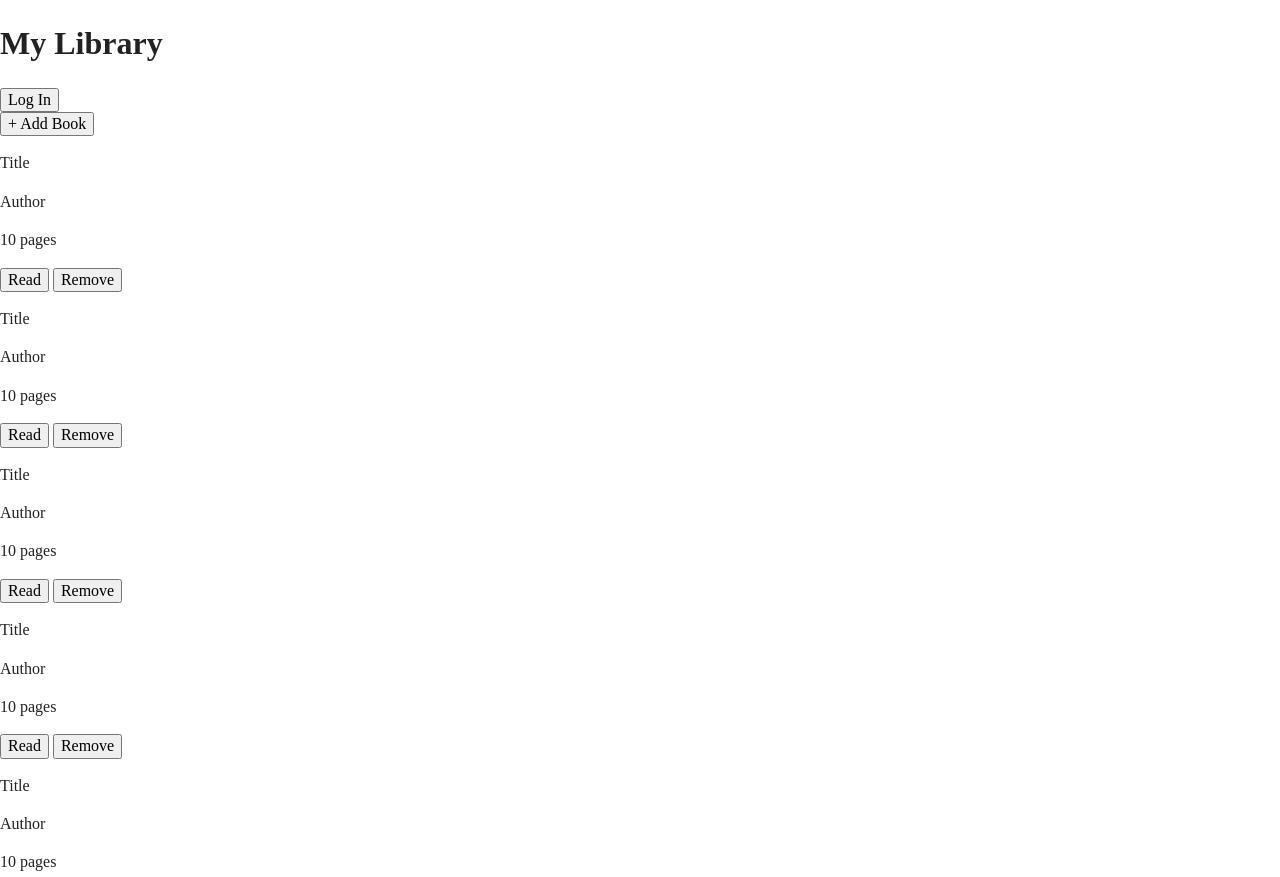
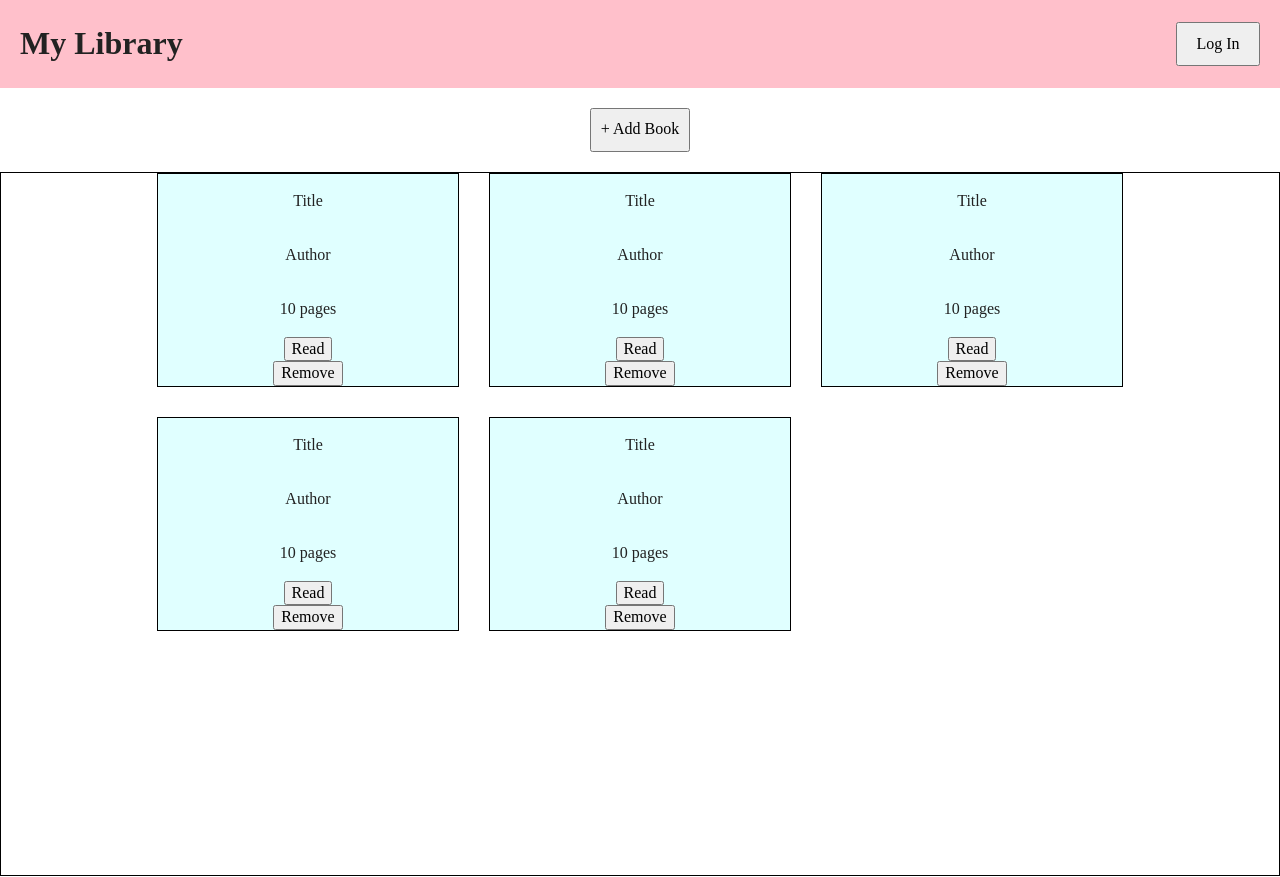
Before and after one commit to josefggx/book-library-project, a website: page index.html in a window 1280 px wide. Shown: the top 877 px of the page. Drawn offline with Linux system fonts and the light colour scheme.

Commit message:
Template styles

```diff
--- a/css/main.css
+++ b/css/main.css
@@ -88,11 +88,67 @@ textarea {
 }
 
 /* ==========================================================================
-   Author's custom styles
+  Author's custom styles
    ========================================================================== */
+   div#header-container {
+    display: flex;
+    justify-content: space-between;
+    min-width: 280px;
+    max-width: 1280px;
+    padding: 0 20px 0 20px;
+    background-color: pink;
+    align-items: center;
+    margin-left: auto;
+    margin-right: auto;
+  }
+
+
+  header > div > button {
+    height: 44px;
+    width: 84px;
+  }
+
+  main {
+    margin-top: 2rem;
+    display: flex;
+    flex-direction: column;
+    align-items: center;
+    gap: 2rem;
+  }
+
+  button#add-book-btn {
+    height: 44px;
+    width: 100px;
+  }
+
+  div#books-grid {
+    display: flex;
+    flex-direction: row;
+    flex-wrap: wrap;
+    justify-content: center;
+    gap: 3rem;
+    max-width: 1440px;
+    border: 1px solid black;
+    margin-left: auto;
+    margin-right: auto;
+
+  }
+
+  div.book-card {
+    display: flex;
+    min-width: 300px;
+    flex-direction: column;
+    align-items: center;
+    border: 1px solid black;
+    background-color: lightcyan;
+  }
+
+  div.invisible-card {
+    visibility: hidden;
+  }
 
 /* ==========================================================================
-   Helper classes
+  Helper classes
    ========================================================================== */
 
 /*
```
